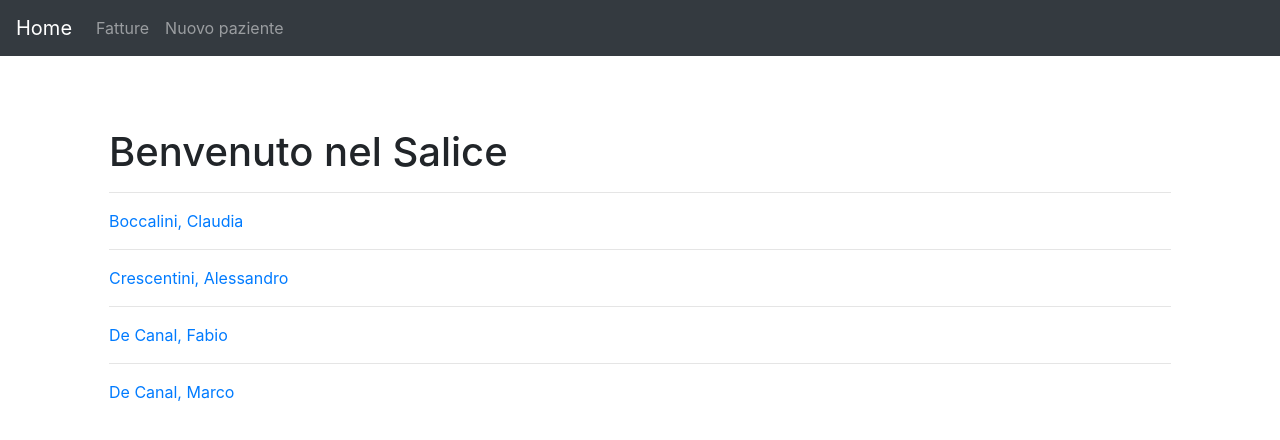
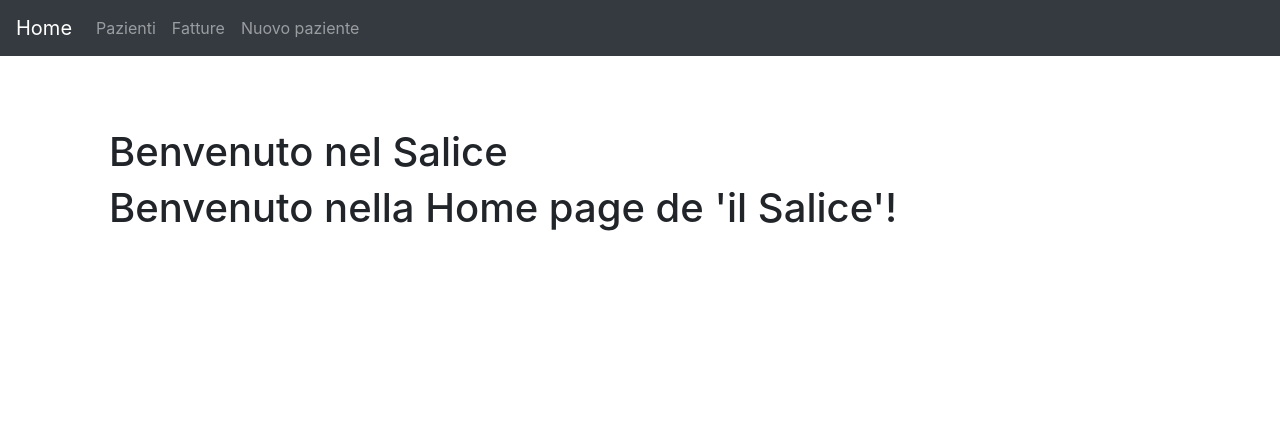
Before and after one commit to DckCanal/Studio, a Django app: page /gestione/ in a window 1280 px wide. Shown: the top 440 px of the page. Run offline with Django 3.2, Linux system fonts and the light colour scheme; data comes from the database, SQL or seed files in the repository; some libraries are stand-ins or nearby versions.

Commit message:
Aggiunta home.html e separata da pazienti_list.html

```diff
--- a/gestione/templates/generic.html
+++ b/gestione/templates/generic.html
@@ -49,8 +49,11 @@
   </button>
   <div class="collapse navbar-collapse" id="navbarCollapse">
     <ul class="navbar-nav mr-auto">
+        <li class="nav-item">
+        <a class="nav-link" href="{% url 'pazienti' %}">Pazienti <span class="sr-only">(current)</span></a>
+      </li>
       <li class="nav-item">
-        <a class="nav-link" href="{% url 'fatture' %}">Fatture <span class="sr-only">(current)</span></a>
+        <a class="nav-link" href="{% url 'fatture' %}">Fatture <span class="sr-only"></span></a>
       </li>
       <li class="nav-item">
         <a class="nav-link" href="">Nuovo paziente <span class="sr-only"></span></a>
--- /dev/null
+++ b/gestione/templates/gestione/home.html
@@ -0,0 +1,7 @@
+{% extends 'generic.html' %}
+
+{% block main-content %}
+
+<h1> Benvenuto nella Home page de 'il Salice'!
+
+{% endblock main-content %}
--- a/gestione/urls.py
+++ b/gestione/urls.py
@@ -3,9 +3,10 @@ from django.urls import path
 from . import views
 
 urlpatterns = [
-    path('', views.PazienteListView.as_view(), name='home'),
+    path('', views.home_page, name='home'),
+    path('pazienti/',views.PazienteListView.as_view(),name='pazienti'),
     path('fatture/', views.FatturaListView.as_view(), name='fatture'),
     path('fattura/<int:pk>', views.FatturaDetailView.as_view(), name='dettaglio-fattura'),
     path('paziente/<int:pk>', views.PazienteDetailView.as_view(), name='dettaglio-paziente'),
-    path('fattura-pdf/<int:pk>',views.fattura_pdf,name="fattura-pdf")
+    path('fattura-pdf/<int:pk>',views.fattura_pdf,name='fattura-pdf'),
 ]
--- a/gestione/views.py
+++ b/gestione/views.py
@@ -36,6 +36,11 @@ class FatturaDetailView(generic.DetailView):
     """Vista di dettaglio della fattura, ovvero il file da stampare"""
     model = Fattura
     context_object_name = 'fattura'
+
+
+def home_page(request):
+    context = {}
+    return render(request,'gestione/home.html',context)
 
 
 def fattura_pdf(request, pk):
```
